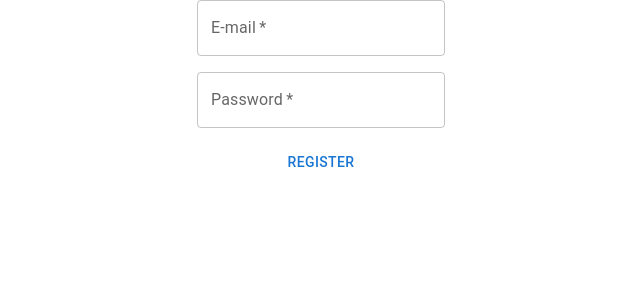
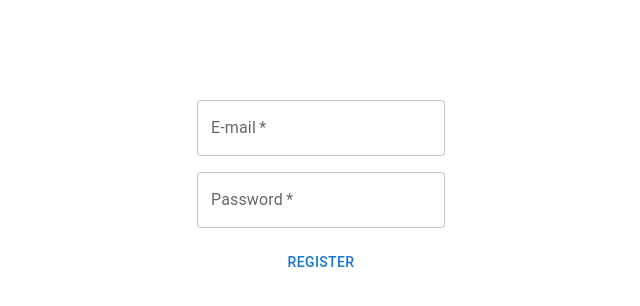
Before and after one commit to mtrupiano/crdbrd-next, a Next.js app: page /register in a window 1280 px wide. Shown: the top 306 px of the page, without its empty margins (319-959 px from the left). Built offline with nearby package versions, Linux system fonts and the light colour scheme.

Commit message:
mock up styling

```diff
--- a/src/app/register/page.tsx
+++ b/src/app/register/page.tsx
@@ -7,6 +7,7 @@ export default async function RegisterPage() {
       style={{
         display: "flex",
         justifyContent: "center",
+        padding: "100px",
       }}
     >
       <RegisterForm />
```
